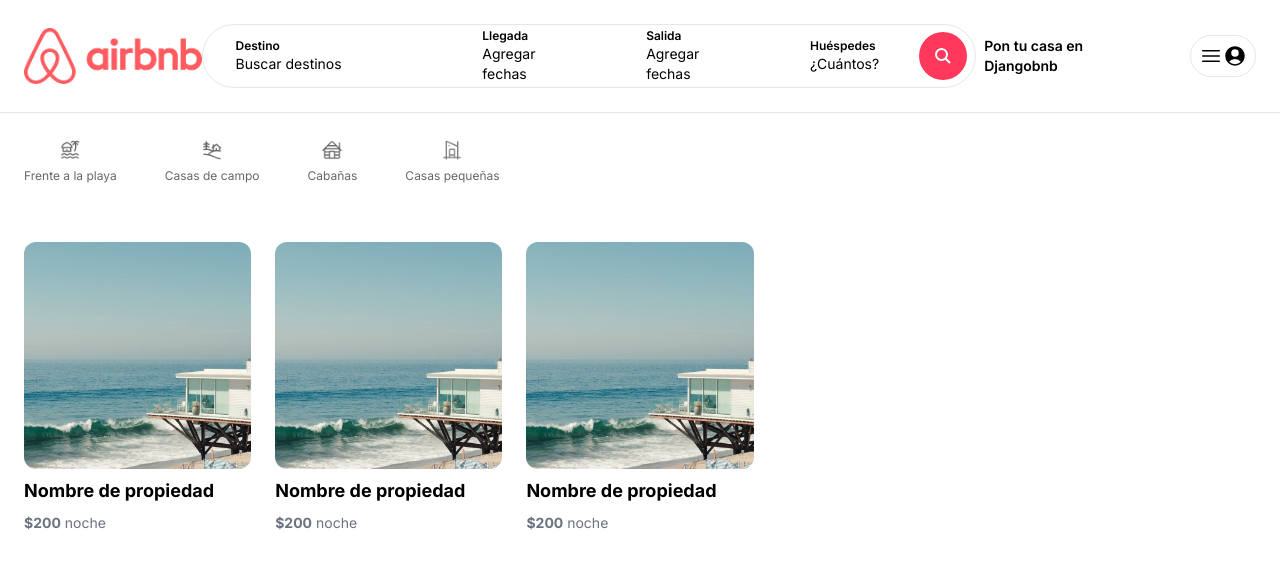
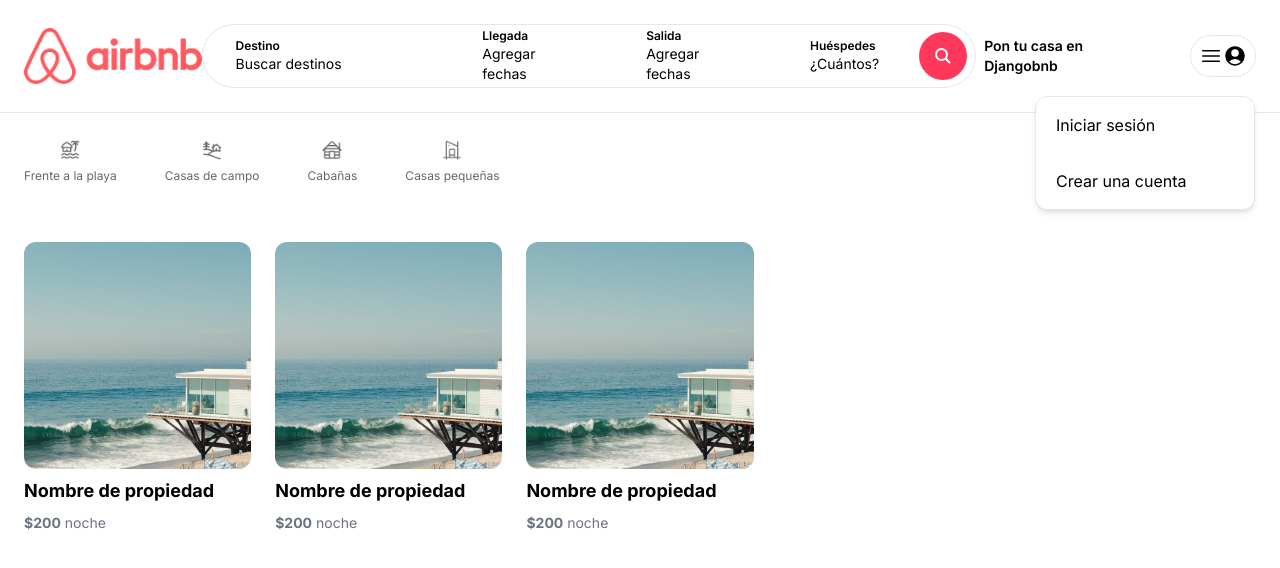
Before and after one commit to DerekAguilar/djangobnb, a Next.js app: page / in a window 1280 px wide. Both pictures are taken after a click on the button 1222 px from the left and 56 px from the top of the page. Shown: the top 568 px of the page. Built offline with nearby package versions, Linux system fonts and the light colour scheme.

Commit message:
11 User menu popup

```diff
--- a/app/components/forms/CustomButton.tsx
+++ b/app/components/forms/CustomButton.tsx
@@ -1,18 +1,19 @@
+//Definir propiedades/ de objeto para pedirlas en el const cuando se use este componente
 interface CustomButtonProps {
     label:string;
     className?:string;
-    onclick:()=>void
+    onClick:()=>void
 }
 
 const CustomButton:React.FC<CustomButtonProps>=({
     label,
-    onclick,
+    onClick,
     className
 })=>{
     return (
         <div
         className={`w-full py-4 bg-airbnb hover:bg-airbnbDark text-white text-center rounded-xl transition cursor-pointer ${className}`}
-        onClick={onclick}
+        onClick={onClick}
         >
             {label}
         </div>
--- /dev/null
+++ b/app/components/navbar/MenuLink.tsx
@@ -0,0 +1,22 @@
+'use client';
+
+interface MenuLinkProps {
+    label:string
+    onClick:()=>void
+}
+
+const MenuLink:React.FC<MenuLinkProps>=({
+    label,
+    onClick
+})=>{
+    return (
+        <div
+        className="px-5 py-4 cursor-pointer hover:bg-gray-100 transition"
+        onClick={onClick}
+        >
+            {label}
+        </div>
+    )
+}
+
+export default MenuLink
--- a/app/components/navbar/UserNav.tsx
+++ b/app/components/navbar/UserNav.tsx
@@ -1,15 +1,37 @@
+'use client';
+
+import { useState } from "react";
+import MenuLink from "./MenuLink";
+
 const UserNav=()=>{
+    const [isOpen,setIsOpen]=useState(false);
+
     return(
         <div className="p-1 lg:p-2 relative inline-block border rounded-full">
-            <button className="flex items-center">
+            <button
+            className="flex items-center"
+            onClick={()=>setIsOpen(!isOpen)}
+            >
                 <svg fill="none" viewBox="0 0 24 24" strokeWidth="1.5" stroke="currentColor" className="size-6">
                     <path strokeLinecap="round" strokeLinejoin="round" d="M3.75 6.75h16.5M3.75 12h16.5m-16.5 5.25h16.5" />
                 </svg>
                 <svg viewBox="0 0 24 24" fill="currentColor" className="size-6">
                   <path fillRule="evenodd" d="M18.685 19.097A9.723 9.723 0 0 0 21.75 12c0-5.385-4.365-9.75-9.75-9.75S2.25 6.615 2.25 12a9.723 9.723 0 0 0 3.065 7.097A9.716 9.716 0 0 0 12 21.75a9.716 9.716 0 0 0 6.685-2.653Zm-12.54-1.285A7.486 7.486 0 0 1 12 15a7.486 7.486 0 0 1 5.855 2.812A8.224 8.224 0 0 1 12 20.25a8.224 8.224 0 0 1-5.855-2.438ZM15.75 9a3.75 3.75 0 1 1-7.5 0 3.75 3.75 0 0 1 7.5 0Z" clipRule="evenodd" />
                 </svg>
+            </button>
 
-            </button>
+            {isOpen && (
+                <div className="w-[220px] overflow-hidden absolute top-[60px] right-0 bg-white border rounded-xl shadow-md flex flex-col cursor-pointer">
+                    <MenuLink
+                        label="Iniciar sesión"
+                        onClick={()=>console.log('Iniciar sesión')}
+                    />
+                    <MenuLink
+                        label="Crear una cuenta"
+                        onClick={()=>console.log('Crear cuenta')}
+                    />
+                </div>
+            )}
         </div>
     )
 }
```
